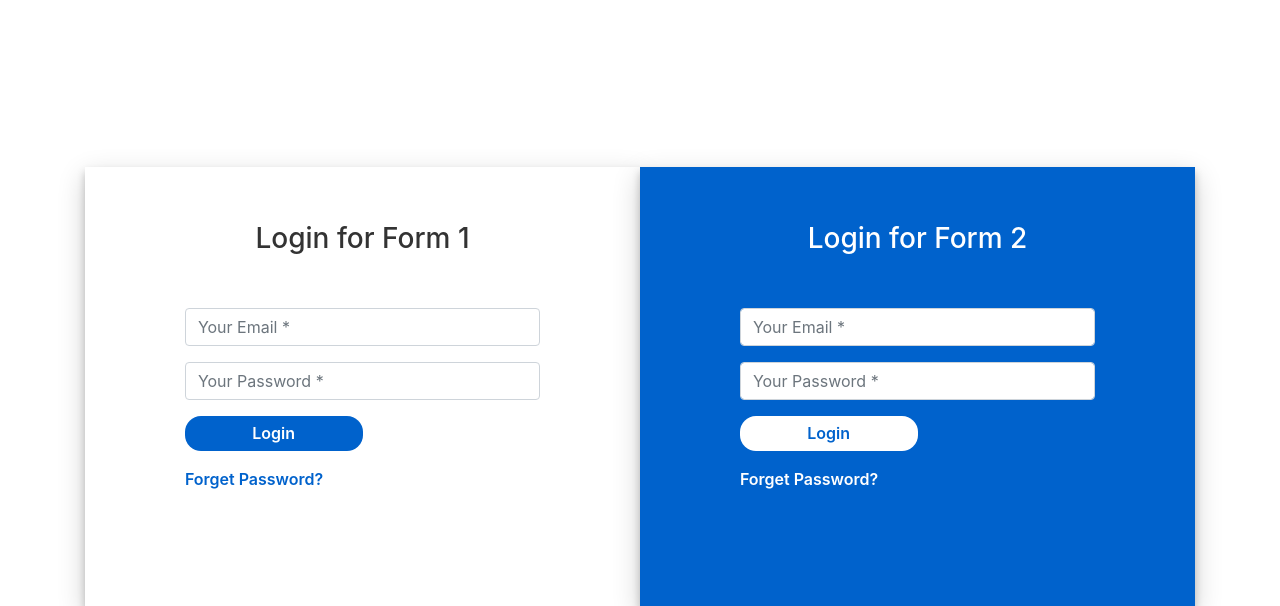
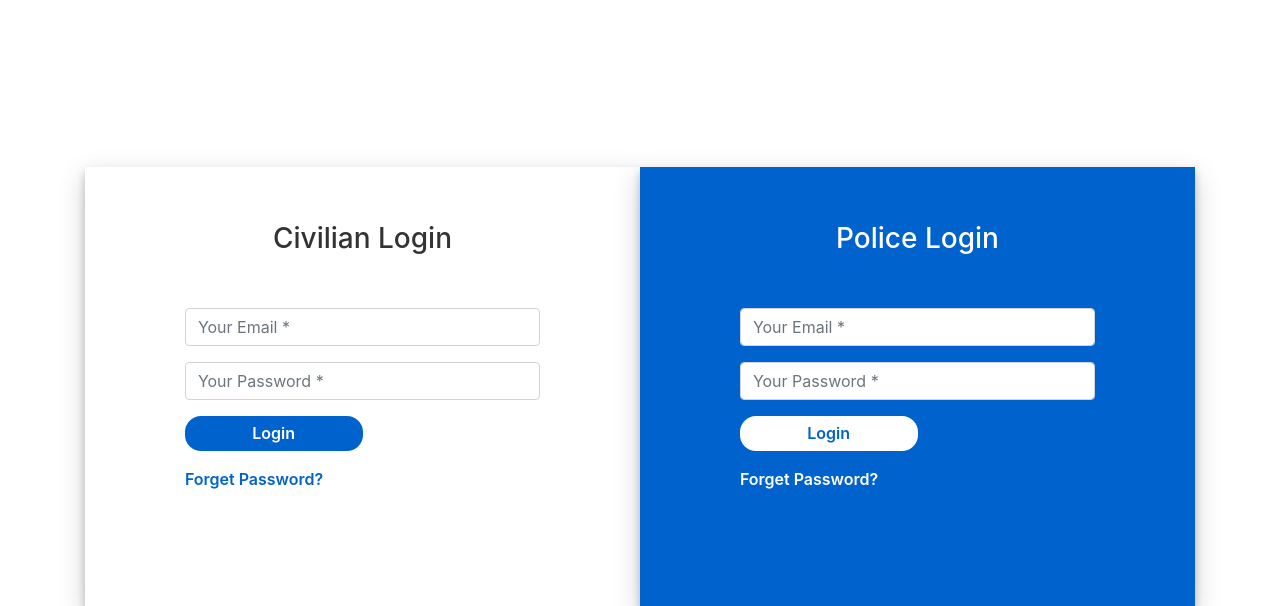
Before and after one commit to CYBE-SPH2021/Missing-Person-Tracker, a Django app: page / in a window 1280 px wide. Shown: the part 61-667 px from the top of the page. Run offline with Django 3.2, Linux system fonts and the light colour scheme; some libraries are stand-ins or nearby versions.

Commit message:
minor tweaks

```diff
--- a/login/templates/login/home.html
+++ b/login/templates/login/home.html
@@ -20,7 +20,7 @@
   <div class="container login-container">
     <div class="row">
         <div class="col-md-6 login-form-1">
-            <h3>Login for Form 1</h3>
+            <h3>Civilian Login</h3>
             <form>
                 <div class="form-group">
                     <input type="text" class="form-control" placeholder="Your Email *" value="" />
@@ -37,7 +37,7 @@
             </form>
         </div>
         <div class="col-md-6 login-form-2">
-            <h3>Login for Form 2</h3>
+            <h3>Police Login</h3>
             <form>
                 <div class="form-group">
                     <input type="text" class="form-control" placeholder="Your Email *" value="" />
--- a/sph/templates/base.html
+++ b/sph/templates/base.html
@@ -20,7 +20,7 @@
 <meta name="theme-color" content="#7952b3">
 </head>
 <body>
-    <nav class="navbar navbar-expand-lg navbar-light bg-loght">
+    <nav class="navbar navbar-expand-lg navbar-light bg-light">
 
         <div class="container">
           <a class="navbar-brand" href="#"><img src="{% static 'img/logo.png' %}" height="35" width="35" class="d-inline-block align-top">
```
